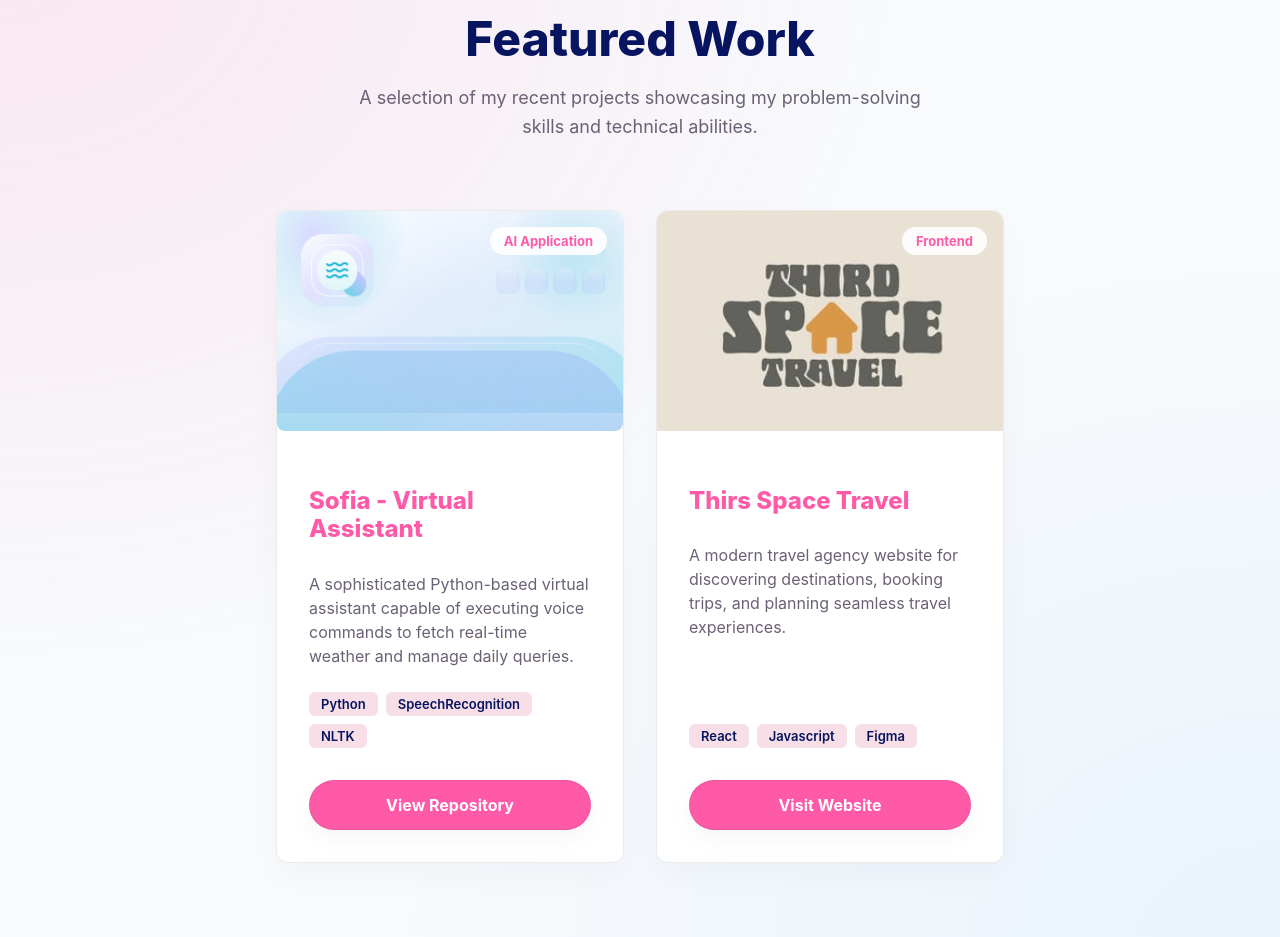
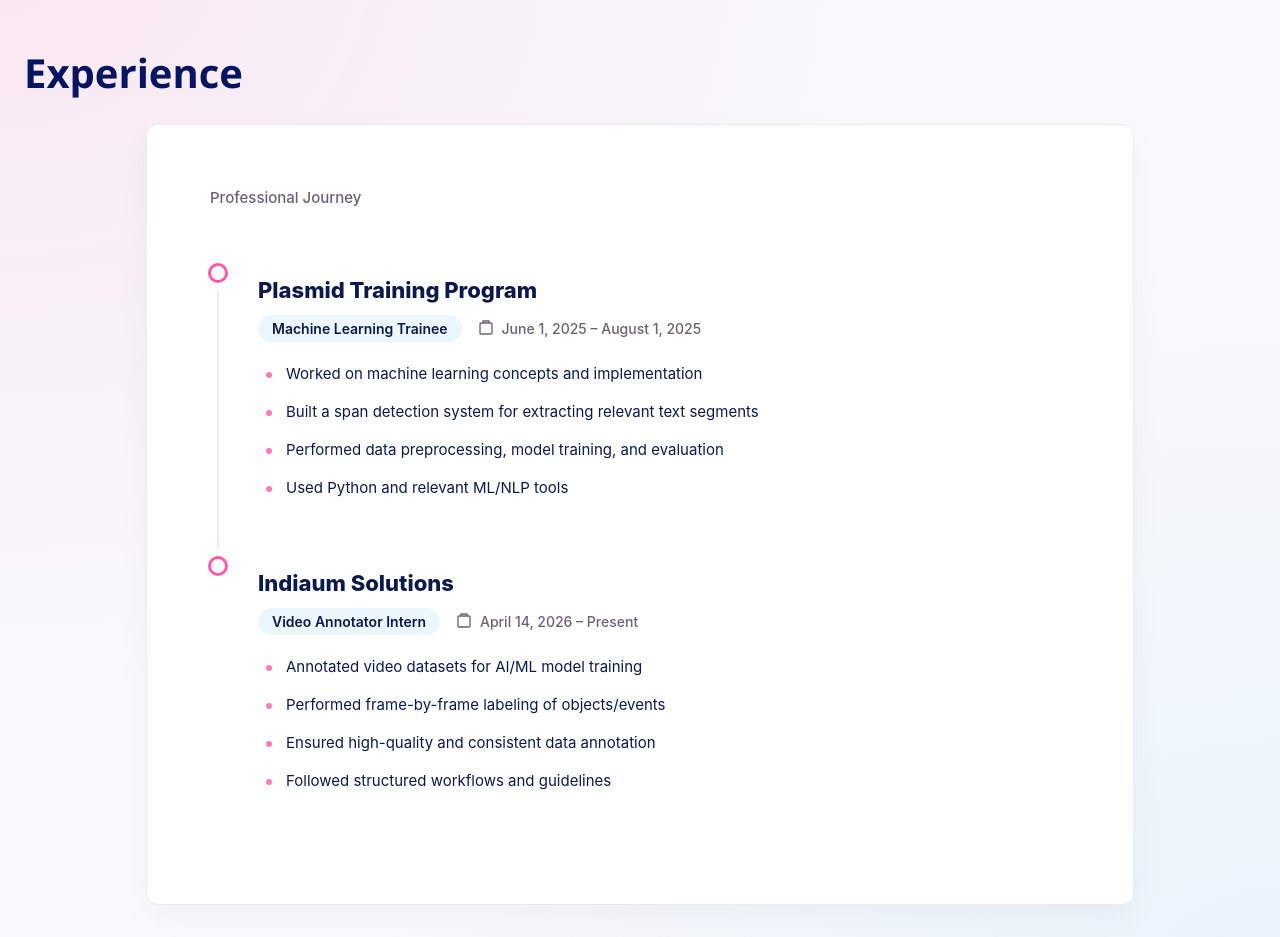
Before and after one commit to ManharanKaur/Resume-Manharan-Kaur, a React (Vite) app: page / in a window 1280 px wide. Shown: the part 1860-2797 px from the top of the page. Built offline with nearby package versions, Linux system fonts and the light colour scheme.

Commit message:
Add Experience section and update navigation; modify project links and styles

```diff
--- a/src/App.jsx
+++ b/src/App.jsx
@@ -2,6 +2,7 @@
 import { Navbar } from "./components/Navbar";
 import { Hero } from "./components/Hero";
 import { SkillsSection } from "./components/SkillsSection";
+import { ExperienceSection } from "./components/ExperienceSection";
 import { FeaturedWork } from "./components/FeaturedWork";
 import { ContactSection } from "./components/ContactSection";
 import styled from "styled-components";
@@ -17,6 +18,7 @@
       <Navbar />
       <Hero />
       <SkillsSection />
+      <ExperienceSection />
       <FeaturedWork />
       <ContactSection />
     </PageWrapper>
--- /dev/null
+++ b/src/components/ExperienceSection.jsx
@@ -0,0 +1,87 @@
+import React from "react";
+import "../styles/ExperienceSection.css";
+
+export const ExperienceSection = () => {
+  const experiences = [
+    {
+      company: "Plasmid Training Program",
+      role: "Machine Learning Trainee",
+      date: "June 1, 2025 – August 1, 2025",
+      points: [
+        "Worked on machine learning concepts and implementation",
+        "Built a span detection system for extracting relevant text segments",
+        "Performed data preprocessing, model training, and evaluation",
+        "Used Python and relevant ML/NLP tools",
+      ],
+    },
+    {
+      company: "Indiaum Solutions",
+      role: "Video Annotator Intern",
+      date: "April 14, 2026 – Present",
+      points: [
+        "Annotated video datasets for AI/ML model training",
+        "Performed frame-by-frame labeling of objects/events",
+        "Ensured high-quality and consistent data annotation",
+        "Followed structured workflows and guidelines",
+      ],
+    },
+  ];
+
+  return (
+    <section className="experience-section" id="experience">
+      <h1 className="experience-card__title">Experience</h1>
+
+      <div className="experience-card">
+        <span className="experience-card__subtitle">Professional Journey</span>
+        <div className="experience-list">
+          {experiences.map((exp, index) => (
+            <div key={index} className="experience-item">
+              <div className="experience-item__timeline">
+                <div className="experience-item__dot" />
+                {index !== experiences.length - 1 && (
+                  <div className="experience-item__line" />
+                )}
+              </div>
+
+              <div className="experience-item__content">
+                <h3 className="experience-item__company">{exp.company}</h3>
+
+                <div className="experience-item__meta">
+                  <span className="experience-item__role">{exp.role}</span>
+                  <div className="experience-item__date">
+                    {/* Simple SVG Icon representing the calendar/briefcase in your original code */}
+                    <svg width="16" height="16" viewBox="0 0 16 16" fill="none">
+                      <rect
+                        x="2"
+                        y="3"
+                        width="12"
+                        height="11"
+                        rx="1"
+                        stroke="#6B6176"
+                        strokeWidth="1.33"
+                      />
+                      <path
+                        d="M5 3V1H11V3"
+                        stroke="#6B6176"
+                        strokeWidth="1.33"
+                      />
+                    </svg>
+                    {exp.date}
+                  </div>
+                </div>
+
+                <ul className="experience-item__details">
+                  {exp.points.map((point, pIndex) => (
+                    <li key={pIndex} className="experience-item__detail-point">
+                      {point}
+                    </li>
+                  ))}
+                </ul>
+              </div>
+            </div>
+          ))}
+        </div>
+      </div>
+    </section>
+  );
+};
--- a/src/components/Navbar.jsx
+++ b/src/components/Navbar.jsx
@@ -4,6 +4,7 @@
 const navItems = [
   { name: "Home", href: "#hero" },
   { name: "Skills", href: "#skills-section" },
+  { name: "Experience", href: "#experience" },
   { name: "Projects", href: "#featured-work" },
   { name: "Contact", href: "#contact" },
 ];
--- a/src/components/ProjectCard.jsx
+++ b/src/components/ProjectCard.jsx
@@ -19,7 +19,9 @@
           ))}
         </div>
 
-        <a href={project.link} className="project-card__button">
+        <a href={project.link}
+            className="project-card__button"
+            target='_blank'>
           {project.linkText}
         </a>
       </div>
--- a/src/data/projects.js
+++ b/src/data/projects.js
@@ -1,7 +1,7 @@
 export const projectsData = [
   {
     id: 1,
-    category: "AI Application",
+    category: "GEN AI",
     title: "Sofia - Virtual Assistant",
     description:
       "A sophisticated Python-based virtual assistant capable of executing voice commands to fetch real-time weather and manage daily queries.",
@@ -18,7 +18,7 @@
       "A modern travel agency website for discovering destinations, booking trips, and planning seamless travel experiences.",
     image: "./Third_Space_Travel.jpg",
     tags: ["React", "Javascript", "Figma"],
-    link: "https://www.thirdspacetravel.com",
-    linkText: "Visit Website",
+    link: "https://github.com/PiercedBySanity1410/ThirdSpaceTravel/tree/main",
+    linkText: "Visit Repository",
   },
 ];
--- a/src/styles/ContactSection.css
+++ b/src/styles/ContactSection.css
@@ -13,17 +13,16 @@
   justify-content: center;
   align-items: center;
   padding: 80px 20px; /* Mobile padding */
-  background: var(--color-bg-pink);
   border-top: 1px solid rgba(0, 0, 0, 0.08);
   font-family: var(--font-inter);
-  background: radial-gradient(
-      ellipse at 100% 0%,
-      rgba(124, 193, 255, 0.12) 0%,
+   background: radial-gradient(
+      ellipse at 0% 0%,
+      rgba(255, 90, 168, 0.12) 0%,
       transparent 50%
     ),
     radial-gradient(
-      ellipse at 0% 100%,
-      rgba(255, 90, 168, 0.12) 0%,
+      ellipse at 100% 100%,
+      rgba(124, 193, 255, 0.12) 0%,
       transparent 50%
     );
 }
--- /dev/null
+++ b/src/styles/ExperienceSection.css
@@ -0,0 +1,157 @@
+.experience-section {
+  padding: 96px 24px;
+   background: radial-gradient(
+      ellipse at 0% 0%,
+      rgba(255, 90, 168, 0.12) 0%,
+      transparent 50%
+    ),
+    radial-gradient(
+      ellipse at 100% 100%,
+      rgba(124, 193, 255, 0.12) 0%,
+      transparent 50%
+    );
+}
+
+@media (max-width: 768px) {
+  .experience-section {
+    padding: 64px 16px;
+  }
+}
+
+.experience-card {
+  width: min(860px, calc(100% - 32px));
+  max-width: 860px;
+  margin: 0 auto;
+  padding: 64px;
+  background: white;
+  box-shadow: 0px 12px 32px rgba(11, 26, 74, 0.04);
+  border-radius: 12px;
+  outline: 1px rgba(0, 0, 0, 0.08) solid;
+  outline-offset: -1px;
+  display: flex;
+  flex-direction: column;
+  gap: 48px;
+  font-family: 'Inter', sans-serif;
+}
+
+/* Header Elements */
+
+.experience-card__title {
+  color: #071460;
+  font-size: 40px;
+  padding-bottom: 24px;
+  font-weight: 800;
+  margin: 0;
+}
+
+.experience-card__subtitle {
+  color: #6B6176;
+  font-size: 15px;
+  font-weight: 500;
+}
+
+/* Timeline/List Block */
+.experience-list {
+  display: flex;
+  flex-direction: column;
+  align-self: stretch;
+}
+
+.experience-item {
+  display: flex;
+  gap: 32px;
+  align-self: stretch;
+}
+
+/* Timeline Visual Elements */
+.experience-item__timeline {
+  display: flex;
+  flex-direction: column;
+  align-items: center;
+  width: 16px;
+  padding-top: 8px;
+}
+
+.experience-item__dot {
+  width: 14px;
+  height: 14px;
+  background: white;
+  border-radius: 50%;
+  border: 3px #FF5AA8 solid;
+  z-index: 2;
+}
+
+.experience-item__line {
+  width: 2px;
+  flex-grow: 1;
+  background: rgba(0, 0, 0, 0.08);
+  margin-top: 8px;
+}
+
+/* Content Elements */
+.experience-item__content {
+  flex: 1;
+  padding-bottom: 48px; /* Spacing between items */
+}
+
+.experience-item__company {
+  color: #0B1A4A;
+  font-size: 22px;
+  font-weight: 800;
+  margin-bottom: 12px;
+}
+
+.experience-item__meta {
+  display: flex;
+  align-items: center;
+  gap: 16px;
+  margin-bottom: 20px;
+}
+
+.experience-item__role {
+  padding: 5px 14px;
+  background: #ECF6FF;
+  border-radius: 100px;
+  color: #0B1A4A;
+  font-size: 14px;
+  font-weight: 600;
+}
+
+.experience-item__date {
+  color: #6B6176;
+  font-size: 14px;
+  font-weight: 500;
+  display: flex;
+  align-items: center;
+  gap: 8px;
+}
+
+/* Work Description Details */
+.experience-item__details {
+  list-style: none;
+  padding: 0;
+  margin: 0;
+  display: flex;
+  flex-direction: column;
+  gap: 14px;
+}
+
+.experience-item__detail-point {
+  position: relative;
+  padding-left: 28px;
+  color: #0B1A4A;
+  font-size: 15px;
+  line-height: 1.6;
+}
+
+.experience-item__detail-point::before {
+  content: "";
+  position: absolute;
+  left: 8px;
+  top: 10px;
+  width: 6px;
+  height: 6px;
+  background: #FF5AA8;
+  border-radius: 50%;
+  opacity: 0.8;
+}
--- a/src/styles/FeaturedWork.css
+++ b/src/styles/FeaturedWork.css
@@ -4,13 +4,13 @@
   padding: 60px 24px;
   font-family: 'Inter', sans-serif;
   background: radial-gradient(
-      ellipse at 0% 0%,
-      rgba(255, 90, 168, 0.12) 0%,
+      ellipse at 100% 0%,
+      rgba(124, 193, 255, 0.12) 0%,
       transparent 50%
     ),
     radial-gradient(
-      ellipse at 100% 100%,
-      rgba(124, 193, 255, 0.12) 0%,
+      ellipse at 0% 100%,
+      rgba(255, 90, 168, 0.12) 0%,
       transparent 50%
     );
 }
```
